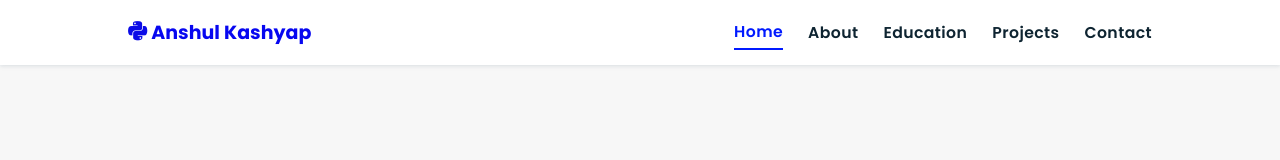
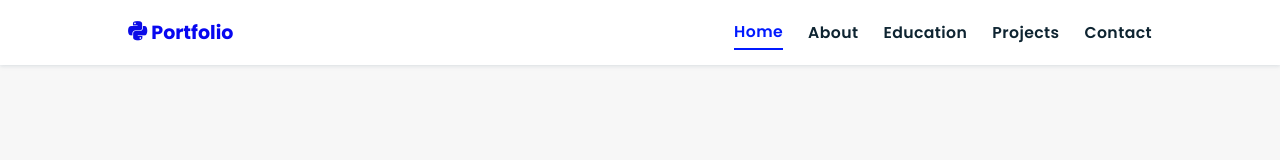
Before and after one commit to anshulkashyap1234/portfolio, a plain HTML site: page index.html in a window 1280 px wide. Shown: the top 160 px of the page. Drawn offline with nearby package versions, Linux system fonts and the light colour scheme.

Commit message:
Update index.html

```diff
--- a/index.html
+++ b/index.html
@@ -27,7 +27,7 @@
 
 
     <header class="header">
-      <a href="/" class="logo"><i class="fab fa-python"></i> Anshul Kashyap</a>
+      <a href="/" class="logo"><i class="fab fa-python"></i> Portfolio </a>
 
 
 
```
